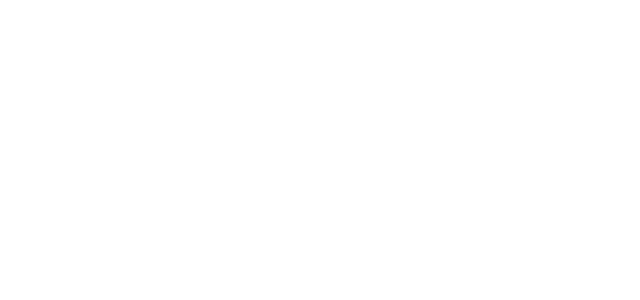
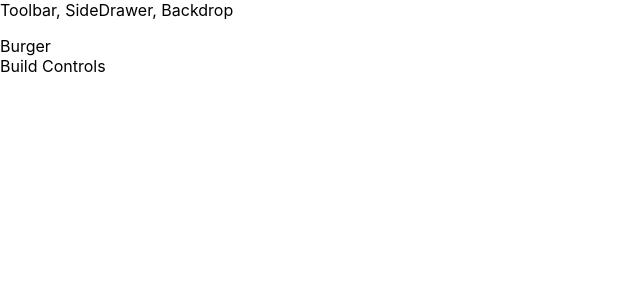
Before and after one commit to hdmdhr/react-burger-builder, a React (Create React App) app: page / in a window 1280 px wide. Shown: the top 300 px of the page, without its empty margins (0-640 px from the left). Built offline with nearby package versions, Linux system fonts and the light colour scheme.

Commit message:
8.151-152: Create Layout component. | Aux, BurgerBuilder component. | Install node-sass.

```diff
--- a/package.json
+++ b/package.json
@@ -3,6 +3,7 @@
   "version": "0.1.0",
   "private": true,
   "dependencies": {
+    "node-sass": "^4.12.0",
     "react": "^16.8.6",
     "react-dom": "^16.8.6",
     "react-scripts": "3.0.1"
--- a/src/App.js
+++ b/src/App.js
@@ -1,9 +1,14 @@
 import React from 'react';
+import Layout from './components/layout/Layout'
+import BurgerBuilder from './containers/burger-builder/BurgerBuilder'
+
 
 function App() {
   return (
     <div>
-
+      <Layout>
+        <BurgerBuilder />
+      </Layout>
     </div>
   );
 }
--- /dev/null
+++ b/src/components/layout/Layout.js
@@ -0,0 +1,14 @@
+import React from 'react';
+import Aux from '../../hoc/Auxiliary';
+import styles from './Layout.module.scss';
+
+const Layout = ( props ) => (
+    <Aux>
+        <div>Toolbar, SideDrawer, Backdrop</div>
+        <main className={styles.content}>
+            {props.children}
+        </main>
+    </Aux>
+);
+
+export default Layout;
--- /dev/null
+++ b/src/components/layout/Layout.module.scss
@@ -0,0 +1,3 @@
+.content {
+    margin-top: 16px;
+}
--- /dev/null
+++ b/src/containers/burger-builder/BurgerBuilder.js
@@ -0,0 +1,16 @@
+import React, { Component } from 'react';
+
+import Aux from '../../hoc/Auxiliary'
+
+class BurgerBuilder extends Component {
+    render () {
+        return (
+            <Aux>
+                <div>Burger</div>
+                <div>Build Controls</div>
+            </Aux>
+        );
+    }
+}
+
+export default BurgerBuilder;
--- /dev/null
+++ b/src/hoc/Auxiliary.js
@@ -0,0 +1,3 @@
+const Aux = props => props.children;
+
+export default Aux;
```
Also changed, not shown: 1 other file (tests, documents, lock files or other folders).
